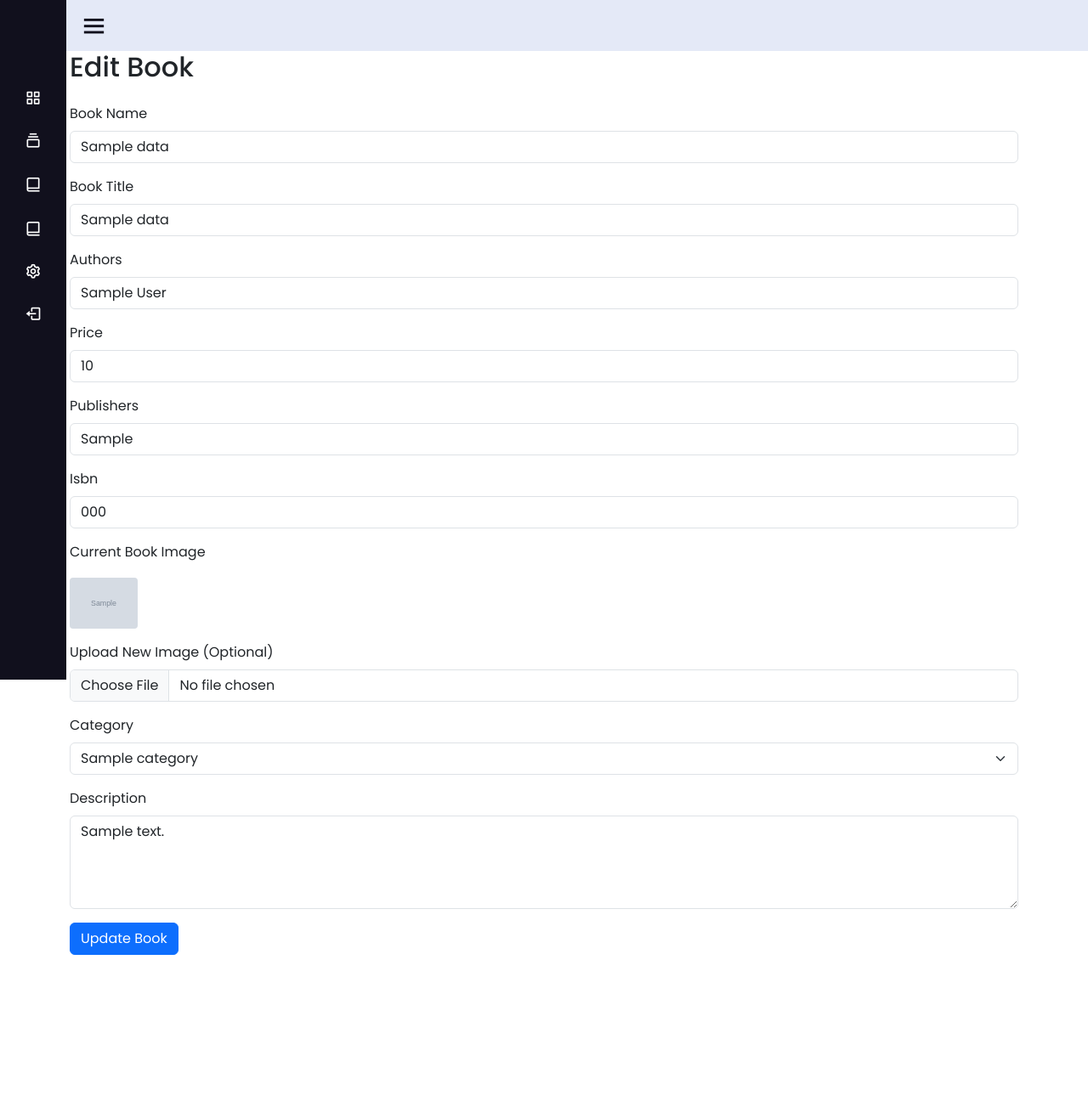
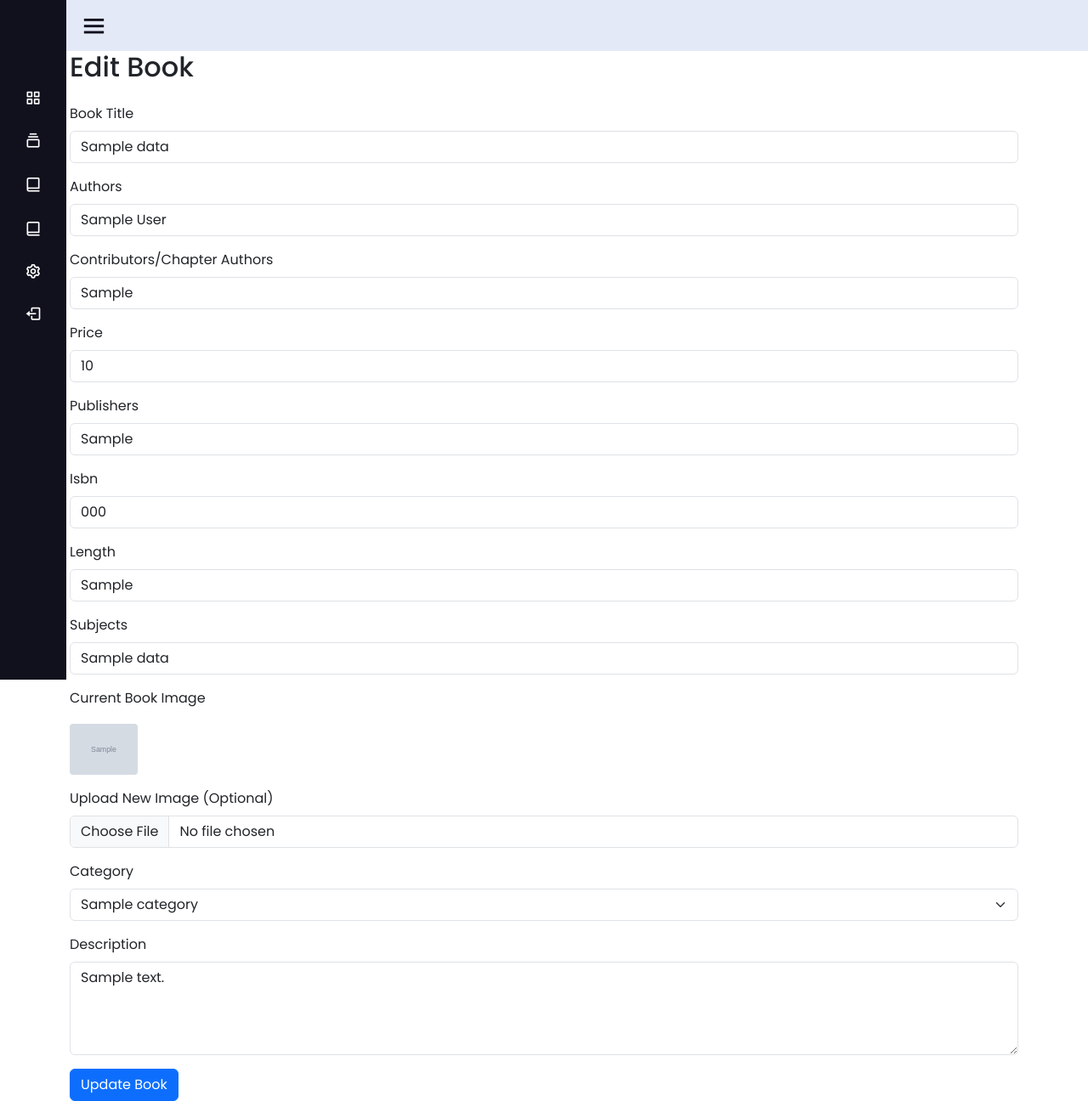
Before and after one commit to sahilsharma6/publications, a PHP site: page /edit_book.php?id=1 in a window 1280 px wide. Shown: the whole page at 85% size. Before the commit the page ends 1124 px from the top, so only its background shows below. Run offline with PHP 8.4, Linux system fonts and the light colour scheme; the visitor is signed in with stand-in values (Sample User, id 1); tables that the repository leaves empty or names only in its code hold one stand-in row (values such as "Sample post"); grey boxes marked "Sample" are stand-in pictures.

Commit message:
fix changes -m5 add in db also

```diff
--- a/AddBooks.php
+++ b/AddBooks.php
@@ -50,6 +50,11 @@ $categories_result = $conn->query($categories_query);
             <div class="mb-3">
                 <label for="authors" class="form-label">Authors</label>
                 <input type="text" class="form-control" id="authors" name="authors">
+            </div>
+
+            <div class="mb-3">
+                <label for="contributors" class="form-label">Contributors/Chapter Authors</label>
+                <input type="text" class="form-control" id="contributors" name="contributors">
             </div>
 
             <div class="mb-3">
--- a/AllBooks.php
+++ b/AllBooks.php
@@ -41,11 +41,14 @@ $result = mysqli_query($conn, $query);
                 <tr>
                     <th>Title</th>
                     <th>Author</th>
+                    <th>Contributors</th>
                     <th>Price</th>
                     <th>Publisher</th>
                     <th>Category</th>
                     <th>Image</th>
                     <th>ISBN</th>
+                    <th>Length</th>
+                    <th>Subjects</th>
                     <th>Description</th>
                     <th>Actions</th>
                 </tr>
@@ -55,11 +58,14 @@ $result = mysqli_query($conn, $query);
                     <tr>
                         <td><?php echo $book['title']; ?></td>
                         <td><?php echo $book['authors']; ?></td>
+                        <td><?php echo $book['contributors']; ?></td>
                         <td><?php echo $book['price']; ?></td>
                         <td><?php echo $book['publishers']; ?></td>
                         <td><?php echo $book['category_name']; ?></td>
                         <td><img src="<?php echo $book['img']; ?>" width="50" alt="Book Image"></td>
                         <td><?php echo $book['isbn']; ?></td>
+                        <td><?php echo $book['length']; ?></td>
+                        <td><?php echo $book['subjects']; ?></td>
                         <td><?php echo substr($book['description'], 0, 50) . '...'; ?></td>
                         <td>
                             <a href="edit_book.php?id=<?php echo $book['id']; ?>" class="btn btn-warning btn-sm">Edit</a>
--- a/add_book_process.php
+++ b/add_book_process.php
@@ -21,6 +21,7 @@ if ($_SERVER['REQUEST_METHOD'] == 'POST') {
     $publishers = $_POST['publishers'] ?? null;
     $length = $_POST['length'] ?? null;
     $subjects = $_POST['subjects'] ?? null;
+    $contributors = $_POST['contributors'] ?? null;
     $isbn = $_POST['isbn'];
     $category_id = $_POST['category_id'];
     // $description = $_POST['description'] ?: null;
@@ -36,8 +37,8 @@ if ($_SERVER['REQUEST_METHOD'] == 'POST') {
 
     // Prepare SQL query to insert the book
 // Prepare SQL query to insert the book
-    $stmt = $conn->prepare("INSERT INTO books_data (name, title, authors, price, publishers, img, isbn, length, subjects, description, category_id) VALUES (?, ?, ?, ?, ?, ?, ?, ?, ?, ?, ?)");
-    $stmt->bind_param("ssssssssssi", $name, $title, $authors, $price, $publishers, $img, $isbn, $length, $subjects, $description, $category_id);
+    $stmt = $conn->prepare("INSERT INTO books_data (name, title, authors, price, publishers, img, isbn, length, subjects, contributors, description, category_id) VALUES (?, ?, ?, ?, ?, ?, ?, ? , ?, ?, ?, ?)");
+    $stmt->bind_param("sssssssssssi", $name, $title, $authors, $price, $publishers, $img, $isbn, $length, $subjects, $contributors, $description, $category_id);
 
     if ($stmt->execute()) {
         // Redirect to dashboard with success message
--- a/book_details.php
+++ b/book_details.php
@@ -10,7 +10,7 @@ if (!$book_id) {
 }
 
 // Fetch book details from the database
-$stmt = $conn->prepare("SELECT b.title, b.authors, b.price, b.publishers,b.isbn, b.length, b.subjects, b.category_id, b.description, c.name AS category_name, b.img AS book_image
+$stmt = $conn->prepare("SELECT b.title, b.authors, b.price, b.publishers,b.isbn, b.length, b.subjects, b.contributors, b.category_id, b.description, c.name AS category_name, b.img AS book_image
                         FROM books_data b
                         JOIN categories c ON b.category_id = c.id
                         WHERE b.id = ?");
@@ -78,6 +78,7 @@ $whatsapp_url = "https://wa.me/$whatsapp_number?text=$encoded_message";
             </div>
             <div class="col-md-6 mt-2">
                 <p><strong>Author:</strong> <?php echo $book['authors']; ?></p>
+                <p><strong>Contributors/Chapter Authors:</strong> <?php echo $book['contributors']; ?></p>
 
                 <p><strong>Publisher:</strong> <?php echo $book['publishers']; ?></p>
                 <p><strong>ISBN:</strong> <?php echo $book['isbn']; ?></p>
--- a/books.php
+++ b/books.php
@@ -55,10 +55,8 @@ $heroH2 = "Books";
                         <div class="card-body " style="color: black">
                             <h5 class="card-title">${book.title}</h5>
                             <p class="card-text"><strong>Author:</strong> ${book.authors}</p>
-                            <p class="card-text"><strong>Price:</strong> ₹${book.price}</p>
                             <p class="card-text"><strong>Publisher:</strong> ${book.publishers}</p>
-                            <p class="card-text"><strong>Category:</strong> ${book.category_name}</p>
-                            <p class="card-text">${book.description}</p>
+                            <p class="card-text"><strong>isbn:</strong> ${book.isbn}</p>
                         </div>
                     </div>
                 </a>
--- a/edit_book.php
+++ b/edit_book.php
@@ -68,17 +68,15 @@ $categories_result = $conn->query("SELECT * FROM categories"); // Assuming 'cate
             <input type="hidden" name="id" value="<?php echo $book['id']; ?>">
 
             <!-- Book Name -->
-            <div class="mb-3">
+            <div class="mb-3 d-none">
                 <label for="name" class="form-label">Book Name</label>
-                <input type="text" class="form-control" id="name" name="name" value="<?php echo $book['name']; ?>"
-                    required>
+                <input type="text" class="form-control" id="name" name="name" value="<?php echo $book['name']; ?>">
             </div>
 
             <!-- Book Title -->
             <div class="mb-3">
                 <label for="title" class="form-label">Book Title</label>
-                <input type="text" class="form-control" id="title" name="title" value="<?php echo $book['title']; ?>"
-                    required>
+                <input type="text" class="form-control" id="title" name="title" value="<?php echo $book['title']; ?>">
             </div>
 
             <!-- Authors -->
@@ -88,18 +86,22 @@ $categories_result = $conn->query("SELECT * FROM categories"); // Assuming 'cate
                     value="<?php echo $book['authors']; ?>" required>
             </div>
 
+            <div class="mb-3">
+                <label for="contributors" class="form-label">Contributors/Chapter Authors</label>
+                <input type="text" class="form-control" id="contributors" name="contributors"
+                    value="<?php echo $book['contributors']; ?>">
+            </div>
             <!-- Price -->
             <div class="mb-3">
                 <label for="price" class="form-label">Price</label>
-                <input type="text" class="form-control" id="price" name="price" value="<?php echo $book['price']; ?>"
-                    required>
+                <input type="text" class="form-control" id="price" name="price" value="<?php echo $book['price']; ?>">
             </div>
 
             <!-- Publishers -->
             <div class="mb-3">
                 <label for="publishers" class="form-label">Publishers</label>
                 <input type="text" class="form-control" id="publishers" name="publishers"
-                    value="<?php echo $book['publishers']; ?>" required>
+                    value="<?php echo $book['publishers']; ?>">
             </div>
 
             <div class="mb-3">
@@ -107,7 +109,18 @@ $categories_result = $conn->query("SELECT * FROM categories"); // Assuming 'cate
                 <input type="text" class="form-control" id="isbn" name="isbn" value="<?php echo $book['isbn']; ?>"
                     required>
             </div>
+            <div class="mb-3">
+                <label for="length" class="form-label">Length </label>
+                <input type="text" class="form-control" id="length" name="length"
+                    value="<?php echo $book['length']; ?>">
 
+            </div>
+            <div class="mb-3">
+                <label for="subjects" class="form-label">Subjects</label>
+                <input type="text" class="form-control" id="subjects" name="subjects"
+                    value="<?php echo $book['subjects']; ?>">
+
+            </div>
             <!-- Current Book Image -->
             <div class="mb-3">
                 <label for="img" class="form-label">Current Book Image</label><br>
--- a/get_books.php
+++ b/get_books.php
@@ -20,6 +20,10 @@ $sql = "
         b.authors,
         b.price,
         b.publishers,
+        b.isbn,
+        b.length,
+        b.subjects,
+        b.contributors,
         b.img,
         b.description,
         c.name AS category_name,  -- Fetch category name instead of ID
--- a/index.php
+++ b/index.php
@@ -278,7 +278,7 @@ $conn->close();
                 </div>
                 <div>
                     <h4>${book.name}</h4>
-                    <p>${book.description}</p>
+                    <p>${book.description ?? ""}</p>
                     <p class="price">RS ${book.price}</p>
                 </div>
               </div>
```
Also changed, not shown: edit_book_process.php (+7 -4 lines).
